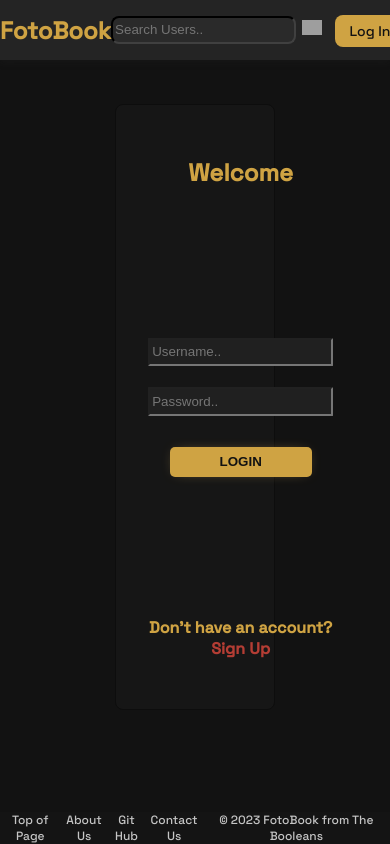
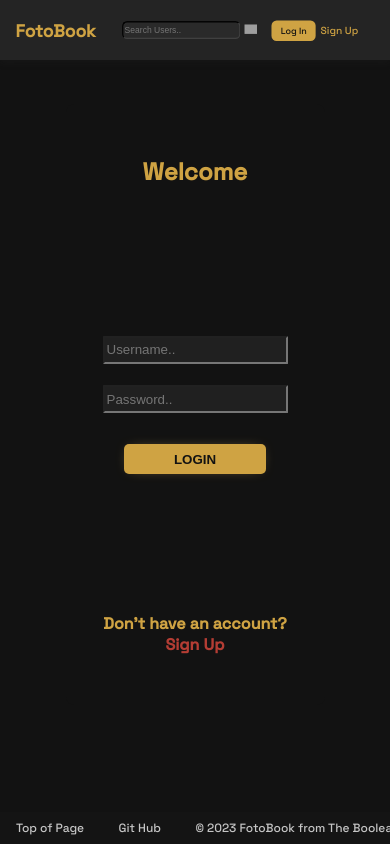
Before and after one commit to efrainenc/project-3-fe, a React (Create React App) app: page / in a window 390 px wide. Built offline with nearby package versions, Linux system fonts and the light colour scheme; grey boxes are pictures that could not be loaded.

Commit message:
more mobile testing and footer changes

```diff
--- a/src/components/Footer.jsx
+++ b/src/components/Footer.jsx
@@ -9,9 +9,9 @@ const Footer = () => { // TODO make an About us page and Contact Us page
   return (
     <footer className='footer'>
       <p onClick={scrollToTop} className="topOfPage">Top of Page</p>
-      <a href='https://github.com/efrainenc/'> About Us</a>
+      {/* <a href='https://github.com/efrainenc/'> About Us</a> */}
       <a href='https://github.com/efrainenc/project-3-fe/tree/main'> Git Hub </a>
-      <a href='https://github.com/cbowman422/'> Contact Us </a>
+      {/* <a href='https://github.com/cbowman422/'> Contact Us </a> */}
       <p> © 2023 FotoBook from The Booleans </p>
     </footer>
   )
--- a/src/scss/App.css
+++ b/src/scss/App.css
@@ -16,7 +16,8 @@
 
 .footer {
   display: flex;
-  justify-content: space-evenly;
+  justify-content: space-between;
+  padding: 0 16px;
   color: rgb(197, 197, 197);
   background-color: #141414;
   position: fixed;
@@ -47,3 +48,12 @@
 .pnfLink a {
   color: var(--mid);
 }
+
+/* Portrait and Landscape */
+@media only screen
+  and (min-device-width: 280px)
+  and (max-device-width: 810px){
+    .footer {
+      font-size: 8px;
+    }
+}
--- a/src/scss/AuthForm.css
+++ b/src/scss/AuthForm.css
@@ -103,9 +103,8 @@ h1{
 
 /* Portrait and Landscape */
 @media only screen
-  and (min-device-width: 320px)
-  and (max-device-width: 810px)
-  and (-webkit-min-device-pixel-ratio: 3){
+  and (min-device-width: 280px)
+  and (max-device-width: 810px){
     .welcomeContainer{
       color: rgb(207, 163, 67);
       display: grid;
--- a/src/scss/Header.css
+++ b/src/scss/Header.css
@@ -241,9 +241,8 @@ button.searchUser{
 
 /* Portrait and Landscape */
 @media only screen
-  and (min-device-width: 375px)
-  and (max-device-width: 812px)
-  and (-webkit-min-device-pixel-ratio: 3) {
+  and (min-device-width: 280px)
+  and (max-device-width: 810px){
     .loggedOutOptions{
       scale: 64%;
       margin-left: -64px;
```
